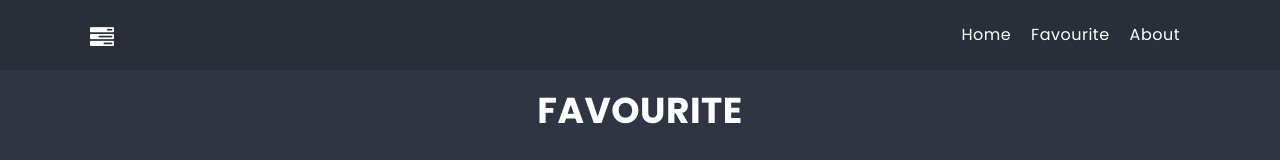
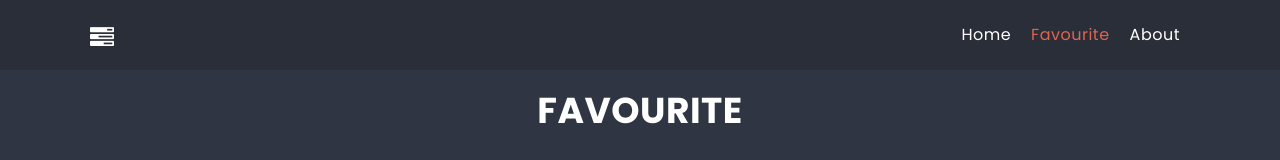
Before and after one commit to msedkiewicz/kodilla-module-15-to-do-app, a React (Create React App) app: page /favourite in a window 1280 px wide. Shown: the top 160 px of the page. Built offline with nearby package versions, Linux system fonts and the light colour scheme.

Commit message:
Add NavLink and styling

```diff
--- a/src/components/NavBar/NavBar.js
+++ b/src/components/NavBar/NavBar.js
@@ -1,21 +1,44 @@
 import styles from "./NavBar.module.scss";
 import Container from "../Container/Container";
-import { Link } from "react-router-dom";
+import { Link, NavLink } from "react-router-dom";
 const NavBar = () => {
   return (
     <nav className={styles.navbar}>
       <Container>
         <div className={styles.navigation}>
-          <i className={styles.icon + " fa fa-tasks"} aria-hidden="true"><Link to="/" /></ i>
+          <i className={styles.icon + " fa fa-tasks"} aria-hidden="true">
+            <Link to="/" />
+          </i>
           <ul>
             <li>
-                <Link to="/">Home</Link>
+              <NavLink
+                className={({ isActive }) =>
+                  isActive ? styles.linkActive : undefined
+                }
+                to="/"
+              >
+                Home
+              </NavLink>
             </li>
             <li>
-                <Link to="/favourite">Favourite</Link>
+              <NavLink
+                className={({ isActive }) =>
+                  isActive ? styles.linkActive : undefined
+                }
+                to="/favourite"
+              >
+                Favourite
+              </NavLink>
             </li>
             <li>
-                <Link to="/about">About</Link>
+              <NavLink
+                className={({ isActive }) =>
+                  isActive ? styles.linkActive : undefined
+                }
+                to="/about"
+              >
+                About
+              </NavLink>
             </li>
           </ul>
         </div>
--- a/src/components/NavBar/NavBar.module.scss
+++ b/src/components/NavBar/NavBar.module.scss
@@ -26,7 +26,7 @@
   margin-right: 50px;
 }
 
-@media all and (max-width: 400px){
+@media all and (max-width: 400px) {
   .navigation .icon {
     margin: 25px 0 0 20px;
   }
@@ -41,3 +41,7 @@
 .navigation ul li {
   padding: 10px;
 }
+
+.navigation .linkActive {
+  color: $color-warning;
+}
```
Lines whose indentation alone changed are shown as unchanged.
